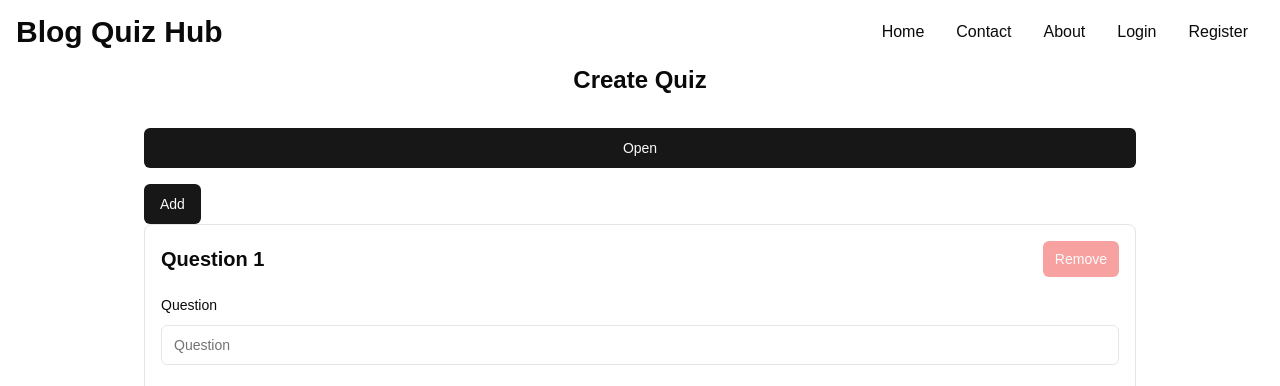
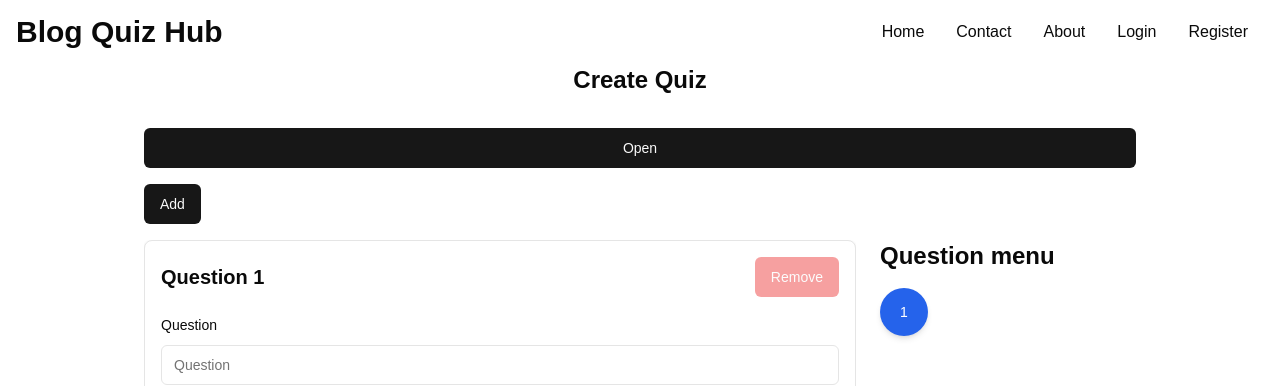
Before and after one commit to ta2khu75/BlogQuizHubFE, a Next.js app: page /quiz/create in a window 1280 px wide. Shown: the top 386 px of the page. Built offline with nearby package versions, Linux system fonts and the light colour scheme; no server answers.

Commit message:
make quiz menu status

```diff
--- a/src/components/common/FormItem.tsx
+++ /dev/null
@@ -1,20 +0,0 @@
-import { FormControl, FormLabel, FormMessage } from '@/components/ui/form'
-type Props = {
-    label?: string,
-    isMessage?: boolean,
-    children: React.ReactNode,
-
-}
-const FormItem = ({ label, isMessage = true, children }: Props) => {
-    return (
-        <>
-            {label && <FormLabel>{label}</FormLabel>}
-            <FormControl>
-                {children}
-            </FormControl>
-            {isMessage && <FormMessage />}
-        </>
-    )
-}
-
-export default FormItem
--- /dev/null
+++ b/src/components/common/SheetElement.tsx
@@ -0,0 +1,41 @@
+import { Button } from "@/components/ui/button"
+import {
+    Sheet,
+    SheetClose,
+    SheetContent,
+    SheetDescription,
+    SheetFooter,
+    SheetHeader,
+    SheetTitle,
+} from "@/components/ui/sheet"
+import { ReactNode } from "react"
+type Props = {
+    open: boolean,
+    title?: string,
+    description?: string,
+    setOpen: React.Dispatch<React.SetStateAction<boolean>>
+    children: ReactNode
+}
+const SheetElement = ({ open, setOpen, title, description, children }: Props) => {
+    return (
+        <Sheet open={open} onOpenChange={setOpen}>
+            <SheetContent className="flex flex-col h-full">
+                <SheetHeader>
+                    <SheetTitle>{title}</SheetTitle>
+                    <SheetDescription>{description}</SheetDescription>
+                </SheetHeader>
+
+                <div className="flex-1 overflow-y-auto">
+                    {children}
+                </div>
+
+                <SheetFooter>
+                    <SheetClose asChild>
+                        <Button onClick={() => setOpen(false)} type="button">Close</Button>
+                    </SheetClose>
+                </SheetFooter>
+            </SheetContent>
+        </Sheet>
+    )
+}
+export default SheetElement
--- a/src/components/elements/content/question/QuestionMenu.tsx
+++ b/src/components/elements/content/question/QuestionMenu.tsx
@@ -1,54 +1,38 @@
-"use client"
-import { Button } from '@/components/ui/button'
-import { cn } from '@/lib/utils'
-import React from 'react'
+import { Button, ButtonProps } from '@/components/ui/button';
+import { cn } from '@/lib/utils';
+import React from 'react';
+
+type Status = 'selected' | 'unselected' | 'error' | 'warning' | 'correct';
+
 type Props = {
-    onIndexClick: (index: number) => void,
-    states: ("selected" | "unselected" | "error" | "warning" | "correct")[]
-}
+    onIndexClick: (index: number) => void;
+    states: Status[];
+};
+
+const variantMap: Record<Status, ButtonProps['variant']> = {
+    selected: 'selected',
+    unselected: 'outline',
+    error: 'destructive',
+    warning: 'warning',
+    correct: 'correct',
+};
+
 const QuestionMenu = ({ onIndexClick, states }: Props) => {
-    const buttonProps: Record<
-        "selected" | "unselected" | "error" | "warning" | "correct",
-        { className?: string; variant?: "default" | "outline" | "destructive" }> = {
-        selected: {
-            className: "bg-blue-600 hover:bg-blue-500 text-white shadow-md",
-            variant: "default",
-        },
-        unselected: {
-            variant: "outline",
-        },
-        error: {
-            variant: "destructive",
-        },
-        correct: {
-            className: "bg-green-600 hover:bg-green-500 text-white shadow-md",
-        },
-        warning: {
-            variant: "default",
-            className: "bg-yellow-600 hover:bg-yellow-500 text-white shadow-md"
-        }
-    };
     return (
-        <div className="grid grid-cols-4 gap-4 auto-rows-[3rem] h-[calc(4rem*3+12px*3)]">
-            {states.map((status, index) => {
-
-                const { className, variant } = buttonProps[status]
-
-                return (
+        <div className="grid grid-cols-4 gap-4">
+            {states.map((status, index) => (
                 <Button
-                        className={cn(className, "rounded-full w-12 h-12 text-center")}
-                        variant={variant}
-                        type='button'
+                    key={index}
+                    type="button"
+                    variant={variantMap[status]}
+                    className={cn('rounded-full w-12 h-12 text-center')}
                     onClick={() => onIndexClick(index)}
-                        key={`${index}`}
                 >
                     {index + 1}
                 </Button>
+            ))}
+        </div>
     );
-            })}
-        </div>
+};
 
-    )
-}
-
-export default QuestionMenu
+export default React.memo(QuestionMenu);
--- a/src/components/form/quiz/QuestionList.tsx
+++ b/src/components/form/quiz/QuestionList.tsx
@@ -1,18 +1,25 @@
+import SheetElement from "@/components/common/SheetElement";
+import TitleContent from "@/components/common/TitleContent";
 import QuestionMenu from "@/components/elements/content/question/QuestionMenu";
 import QuestionForm from "@/components/form/quiz/QuestionForm";
 import { Button } from "@/components/ui/button";
 import { Carousel, CarouselApi, CarouselContent, CarouselItem, CarouselNext, CarouselPrevious } from "@/components/ui/carousel";
+import { useIsMobile } from "@/hooks/use-mobile";
 import { QuestionDto } from "@/types/dto/QuestionDto";
-import { useEffect, useMemo, useState } from "react";
+import { QuizRequest } from "@/types/request/QuizRequest";
+import { Menu } from "lucide-react";
+import { useCallback, useEffect, useMemo, useState } from "react";
 import { useFieldArray, useFormContext } from "react-hook-form";
 type Props = {
     defaultQuestion: QuestionDto
 };
 const QuestionList = ({ defaultQuestion }: Props) => {
-    const { control, formState } = useFormContext();
+    const [open, setOpen] = useState(false);
+    const { control, formState } = useFormContext<QuizRequest>();
     const { fields, append, remove } = useFieldArray({ control, name: "questions" });
     const [api, setApi] = useState<CarouselApi>();
     const [current, setCurrent] = useState(1);
+    const isMobile = useIsMobile()
     useEffect(() => {
         if (!api) return;
         const onSelect = () => {
@@ -24,52 +31,90 @@ const QuestionList = ({ defaultQuestion }: Props) => {
             api.off("select", onSelect);
         };
     }, [api]);
-    const handleAdd = () => {
+    const handleAdd = useCallback(() => {
         append(defaultQuestion);
         setTimeout(() => {
             // chuyển đến câu hỏi mới được thêm
             api?.scrollTo(fields.length); // vì fields.length là index tiếp theo
         }, 0); // Delay nhỏ để đảm bảo React cập nhật DOM xong
-
-    }
-    const handleRemove = (index: number) => {
+    }, [api, append, fields.length, defaultQuestion])
+    const handleRemove = useCallback((index: number) => {
         remove(index);
         setTimeout(() => {
             // Nếu đang ở câu hỏi đầu tiên, giữ nguyên ở index 0
             const newIndex = Math.max(current - 2, 0);
             api?.scrollTo(newIndex);
-        }, 0);
+        }, 0)
+    }, [api, current, remove])
+    const handleIndexClick = useCallback((index: number) => {
+        api?.scrollTo(index);
+    }, [api])
+    const questionErrors = useMemo(() => {
+        const errors = formState.errors?.questions;
+        return Array.isArray(errors) ? errors : [];
+    }, [formState.errors?.questions]);
+
+    const errorCount = questionErrors.filter(Boolean).length;
+    const safeCurrent = Math.min(current, fields.length || 1);
+    const slideState = useMemo(() => {
+        return fields.map((_, index) => {
+            const isCurrent = index === safeCurrent - 1;
+            const hasError = !!questionErrors[index];
+            if (isCurrent && hasError) return "warning";
+            if (isCurrent) return "selected";
+            if (hasError) return "error";
+            return "unselected";
+        })
+    }, [fields, safeCurrent, errorCount]);
+    const renderMenu = () => {
+        return isMobile
+            ? <SheetElement title="Question menu" open={open} setOpen={setOpen} >{
+                <QuestionMenu
+                    onIndexClick={handleIndexClick}
+                    states={slideState}
+                />
+            }</SheetElement>
+            : (
+                <div className="w-64 shrink-0">
+                    <TitleContent className="mb-4">Question menu</TitleContent>
+                    <QuestionMenu
+                        onIndexClick={handleIndexClick}
+                        states={slideState}
+                    />
+                </div>
+            );
     }
-    const handleIndexClick = (index: number) => {
-        api?.scrollTo(index);
+
+    return (
+        <div className="space-y-4">
+            {/* Add Button */}
+            <div className="flex justify-between">
+                <Button type="button" onClick={handleAdd}>
+                    Add
+                </Button>
+                {isMobile &&
+                    < Button type="button" onClick={() => setOpen(true)}>
+                        <Menu />
+                    </Button>
                 }
-    // const questionErrors = useMemo(() => {
-    //     return formState.errors?.questions ?? [];
-    // }, [formState.errors?.questions]);
-    // const slideState = useMemo(() => {
-    //     return fields.map((item, index) => {
-    //         if (index === current && ) return "warning";
-    //         if (index === current) return "selected";
-    //         if (questionErrors[index]) return "error";
-    //         return "unselected";
-    //     })
-    // }, [questionErrors, current, fields]);
-    return (
-        <div>
-            <Button
-                type="button"
-                onClick={handleAdd}>Add</Button>
+            </div>
+
+            {/* Carousel + QuestionMenu */}
+            <div className="flex gap-4 gap-x-6">
+                {/* Carousel Section */}
+                <div className="flex-1 min-w-0">
                     <Carousel setApi={setApi}>
                         <CarouselContent>
                             {fields.map((field, index) => (
                                 <CarouselItem key={field.id ?? index}>
-                            <div className="p-4 border rounded-lg shadow space-y-4">
+                                    <div className="p-4 border rounded-lg shadow space-y-4 bg-white">
                                         <div className="flex items-center justify-between">
-                                    <span className="text-xl font-semibold">Question {index + 1}</span>
+                                            <span className="text-xl font-semibold">
+                                                Question {index + 1}
+                                            </span>
                                             <Button
                                                 type="button"
                                                 variant="destructive"
-                                        size="sm"
                                                 onClick={() => handleRemove(index)}
                                                 disabled={fields.length <= 1}
                                             >
@@ -84,8 +129,11 @@ const QuestionList = ({ defaultQuestion }: Props) => {
                         <CarouselPrevious />
                         <CarouselNext />
                     </Carousel>
-            {/* <QuestionMenu onIndexClick={handleIndexClick} states={slideState} /> */}
                 </div>
+                {renderMenu()}
+            </div>
+        </div >
+
     );
 }
 export default QuestionList;
--- a/src/components/ui/button.tsx
+++ b/src/components/ui/button.tsx
@@ -9,7 +9,10 @@ const buttonVariants = cva(
   {
     variants: {
       variant: {
+        selected: "bg-blue-600 hover:bg-blue-500 text-white shadow-md",
         default: "bg-primary text-primary-foreground hover:bg-primary/90",
+        correct: "bg-green-600 hover:bg-green-500 text-white shadow-md",
+        warning: "bg-yellow-600 hover:bg-yellow-500 text-white shadow-md",
         destructive:
           "bg-destructive text-destructive-foreground hover:bg-destructive/90",
         outline:
@@ -35,7 +38,7 @@ const buttonVariants = cva(
 
 export interface ButtonProps
   extends React.ButtonHTMLAttributes<HTMLButtonElement>,
-    VariantProps<typeof buttonVariants> {
+  VariantProps<typeof buttonVariants> {
   asChild?: boolean
 }
 
```
Also changed, not shown: src/components/common/ButtonMemo.tsx (added, +15 -0 lines), src/components/common/Modal.tsx (+3 -45 lines). Lines whose indentation alone changed are shown as unchanged.
